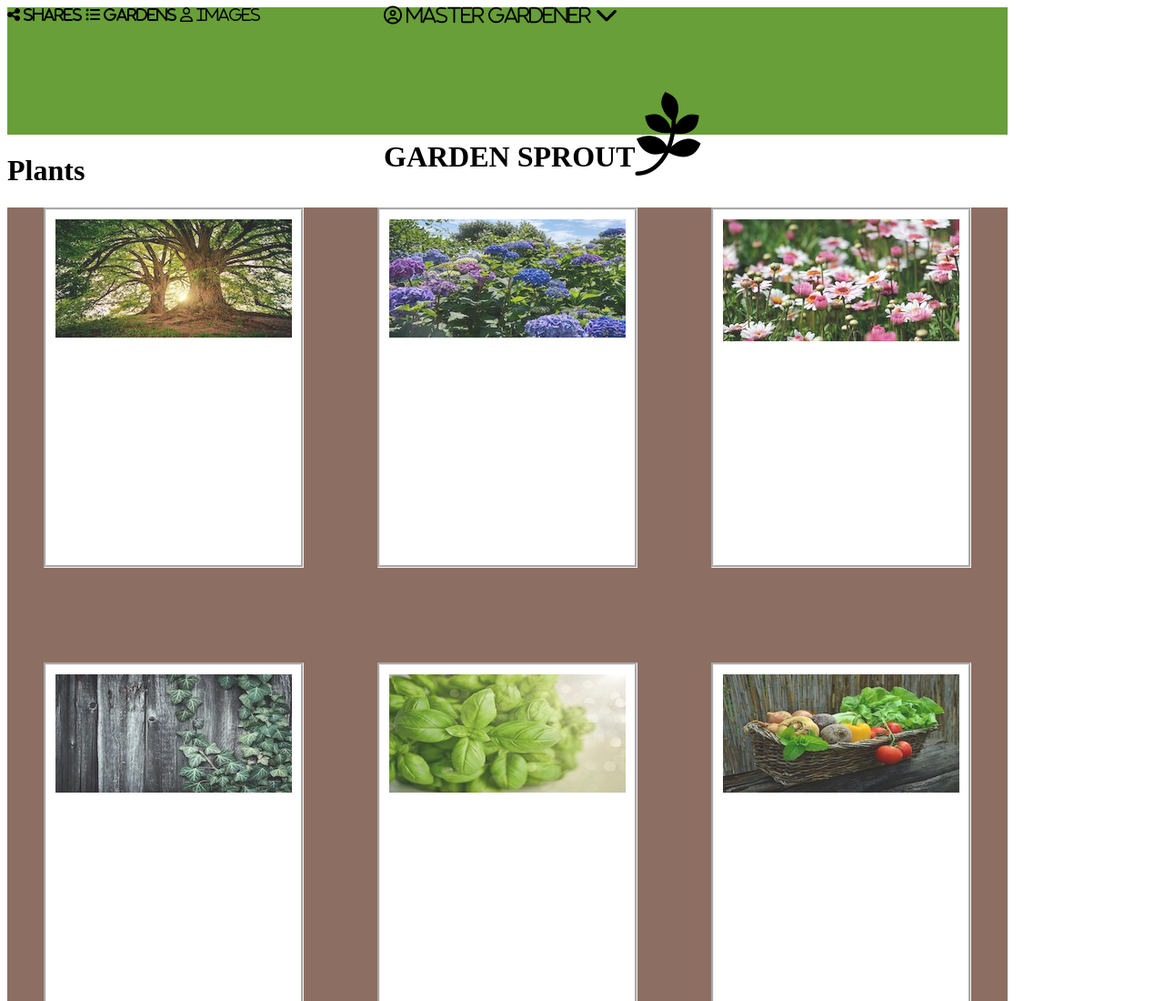
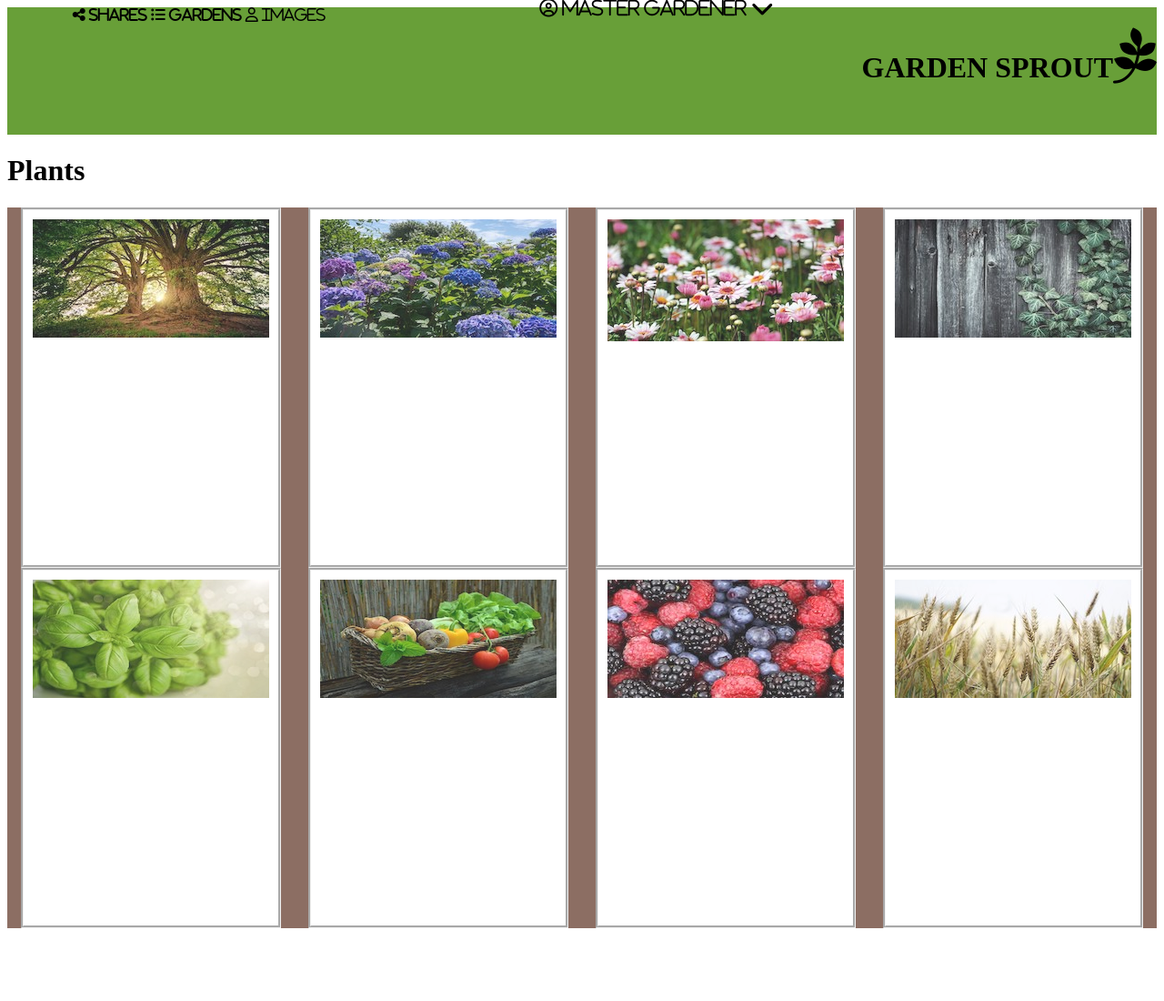
Before and after one commit to stacyp2006/sp-comp-challenge-1, a plain HTML site: page index.html in a window 1280 px wide. Shown: the top 1100 px of the page at 91% size. After the commit the page ends 1028 px from the top, so only its background shows below. Drawn offline with Linux system fonts and the light colour scheme.

Commit message:
Adjust card layout

```diff
--- a/index.html
+++ b/index.html
@@ -19,7 +19,7 @@
         <h3<i class="far fa-user-circle fa-lg"></i> Master Gardener <i class="fas fa-chevron-down fa-lg"></i></h3>
       </div>
       <div class="corp-logo">
-        <h1>GARDEN SPROUT<i class="fab fa-pagelines fa-3x"></i></h1>
+        <h1>GARDEN SPROUT<i class="fab fa-pagelines fa-2x"></i></h1>
       </div>
     </header>
     <main>
@@ -27,6 +27,7 @@
     <section class="card-container">
       <div class="card1">
         <img src="./images/tree-3822149_640.jpg" alt+"Tree">
+
       </div>
       <div class="card2">
         <img src="./images/hydrangeas-5343828_640.jpg" alt="Shrubs">
--- a/styles.css
+++ b/styles.css
@@ -2,41 +2,39 @@ body {
 }
 
 header {
-  display: grid;
+  display: flex;
   background-color: #689f38;
-  grid-template-rows: repeat(2, 1fr);
-  grid-template-areas:
-  "nav admin"
-  "nav corp";
-  width: 1100px;
-  height: 100%;
+  /* width: 1100px;
+  height: 140px; */
 }
 
 .nav-menu {
-  grid-area: nav;
-  /* height: 100px;
-  width: 550px; */
+  display: flex;
+  justify-content: space-around;
+  height: 140px;
+  width: 550px;
 }
 
 .admin-user {
-  grid-area: admin;
+  display: flex;
+  justify-content: flex-end;
   height: 70px;
   width: 550px;
 }
 
 .corp-logo {
-  grid-area: corp;
+  display: flex;
+  justify-content: flex-end;
   height: 70px;
   width: 550px;
 }
 
 .card-container {
   display: flex;
-  flex-direction: row;
   flex-wrap: wrap;
   justify-content: space-around;
-  width: 1100px;
-  height: 1500px;
+  /* width: 1100px;
+  height: 1500px; */
   background-color: #795548;
   opacity: 0.85;
 }
```
